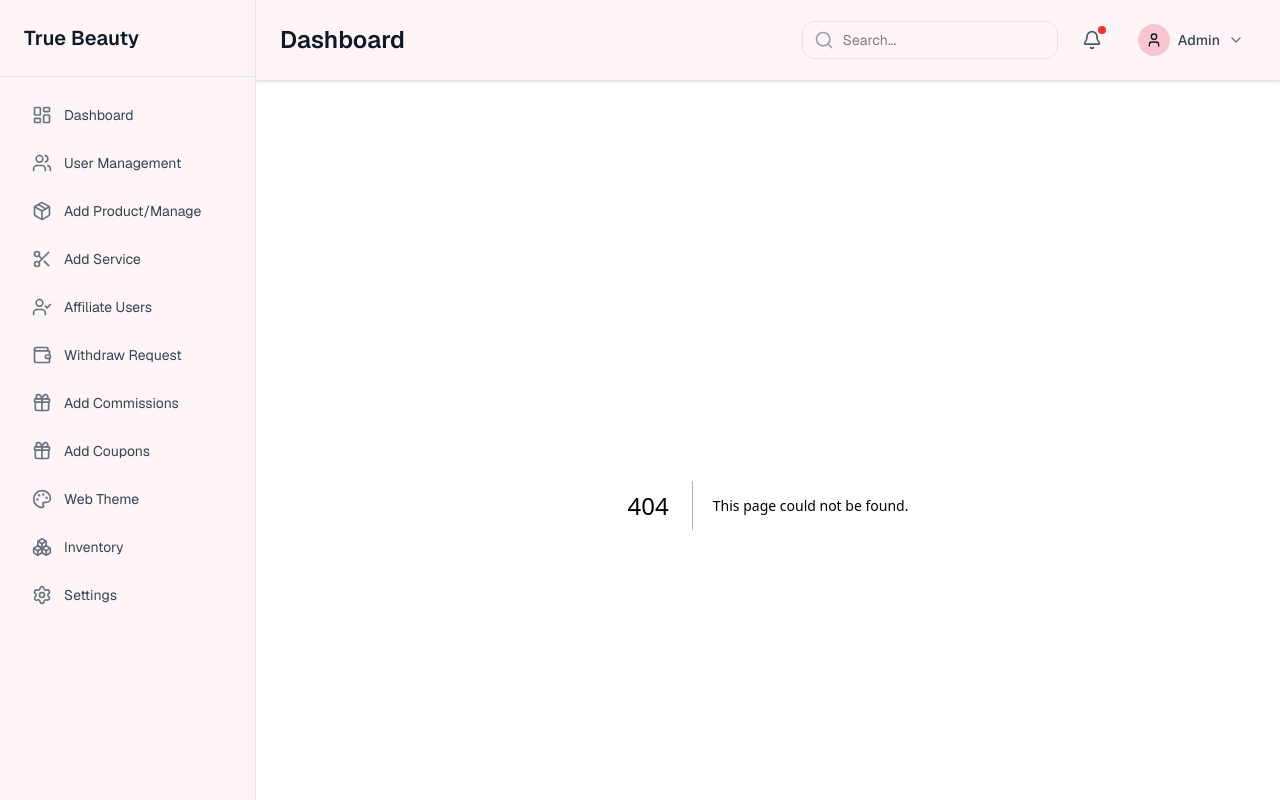
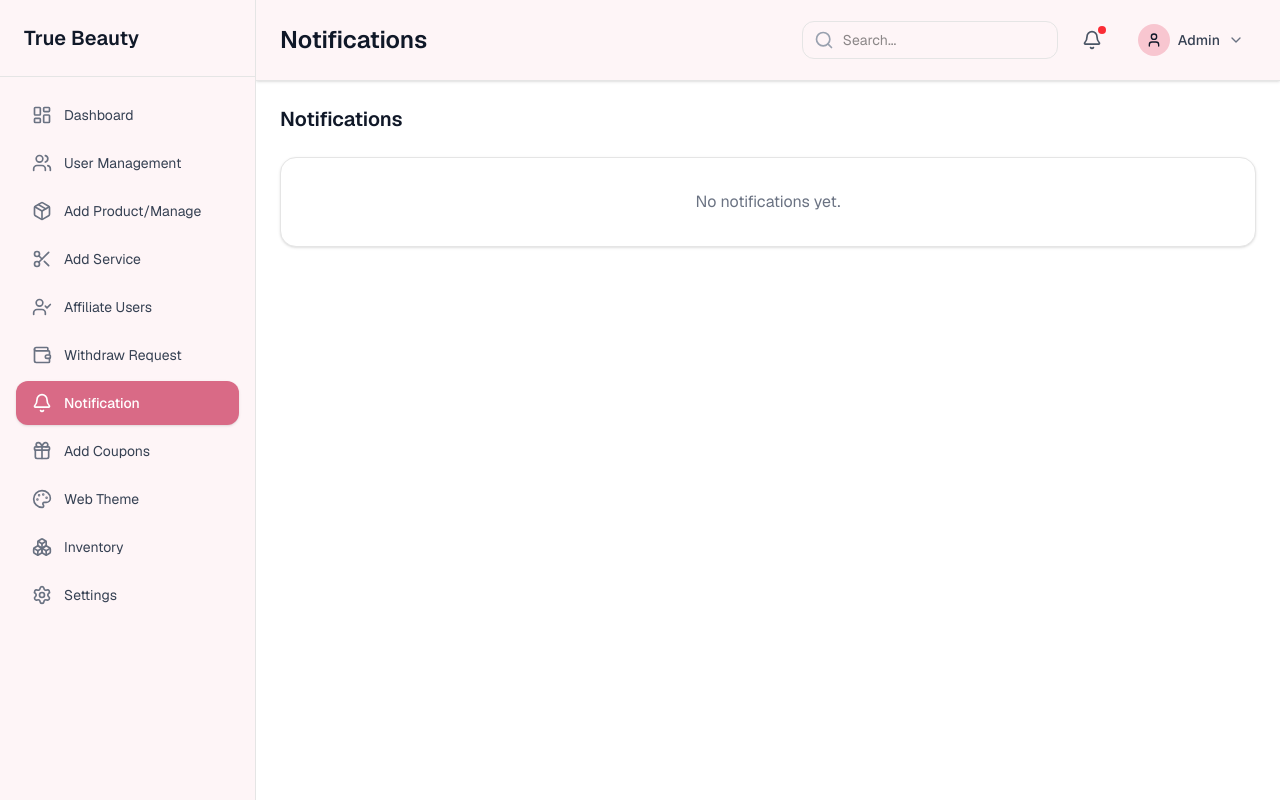
Before and after one commit to ZoyaAnsari19/true-beauty-admin-panel, a Next.js app: page /notifications in a window 1280 px wide. Before the commit this address had no page. Built offline with nearby package versions, Linux system fonts and the light colour scheme.

Commit message:
Update SideBar and layout: Replace "Add Commissions" with "Notifications" in the menu items and page titles, and associate the Bell icon with the notifications section for improved navigation clarity.

```diff
--- a/app/layout.tsx
+++ b/app/layout.tsx
@@ -31,7 +31,7 @@ const pageTitles: Record<string, string> = {
   "/orders": "Order Management",
   "/affiliates": "Affiliate Users",
   "/withdraw-requests": "Withdraw Requests",
-  "/commission": "Add Commissions",
+  "/notifications": "Notifications",
   "/coupons": "Add Coupons",
   "/theme": "Web Theme",
   "/inventory": "Inventory",
--- /dev/null
+++ b/app/notifications/page.tsx
@@ -0,0 +1,10 @@
+export default function NotificationsPage() {
+  return (
+    <div className="space-y-6">
+      <h1 className="text-xl font-semibold text-gray-900">Notifications</h1>
+      <div className="bg-white rounded-2xl border border-gray-100 shadow-sm p-8 text-center">
+        <p className="text-gray-500">No notifications yet.</p>
+      </div>
+    </div>
+  );
+}
--- a/components/SideBar.tsx
+++ b/components/SideBar.tsx
@@ -10,6 +10,7 @@ import {
   UserCheck,
   Wallet,
   Gift,
+  Bell,
   Palette,
   Boxes,
   Settings,
@@ -33,7 +34,7 @@ const menuItems: MenuItem[] = [
   // { label: "Order Management", icon: ShoppingCart, href: "/orders" },
   { label: "Affiliate Users", icon: UserCheck, href: "/affiliates" },
   { label: "Withdraw Request", icon: Wallet, href: "/withdraw-requests" },
-  { label: "Add Commissions", icon: Gift, href: "/commission" },
+  { label: "Notification", icon: Bell, href: "/notifications" },
   { label: "Add Coupons", icon: Gift, href: "/coupons" },
   { label: "Web Theme", icon: Palette, href: "/theme" },
   { label: "Inventory", icon: Boxes, href: "/inventory" },
@@ -107,6 +108,7 @@ export default function SideBar() {
                 // (item.href === "/orders" && pathname.startsWith("/orders")) ||
                 (item.href === "/affiliates" && pathname.startsWith("/affiliates/")) ||
                 (item.href === "/withdraw-requests" && pathname.startsWith("/withdraw-requests")) ||
+                (item.href === "/notifications" && pathname.startsWith("/notifications")) ||
                 (item.href === "/coupons" && pathname.startsWith("/coupons"));
               return (
                 <Link
```
